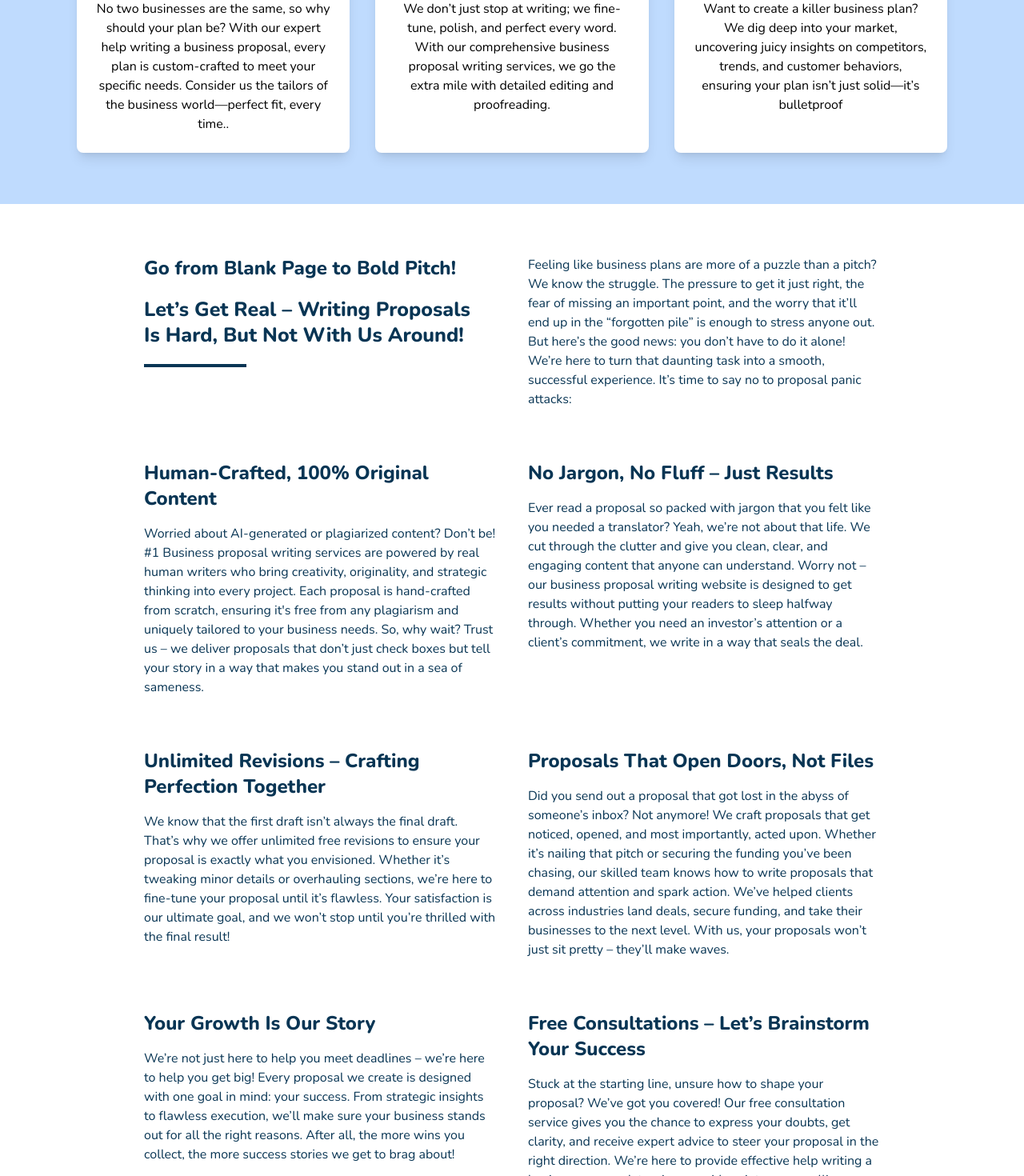
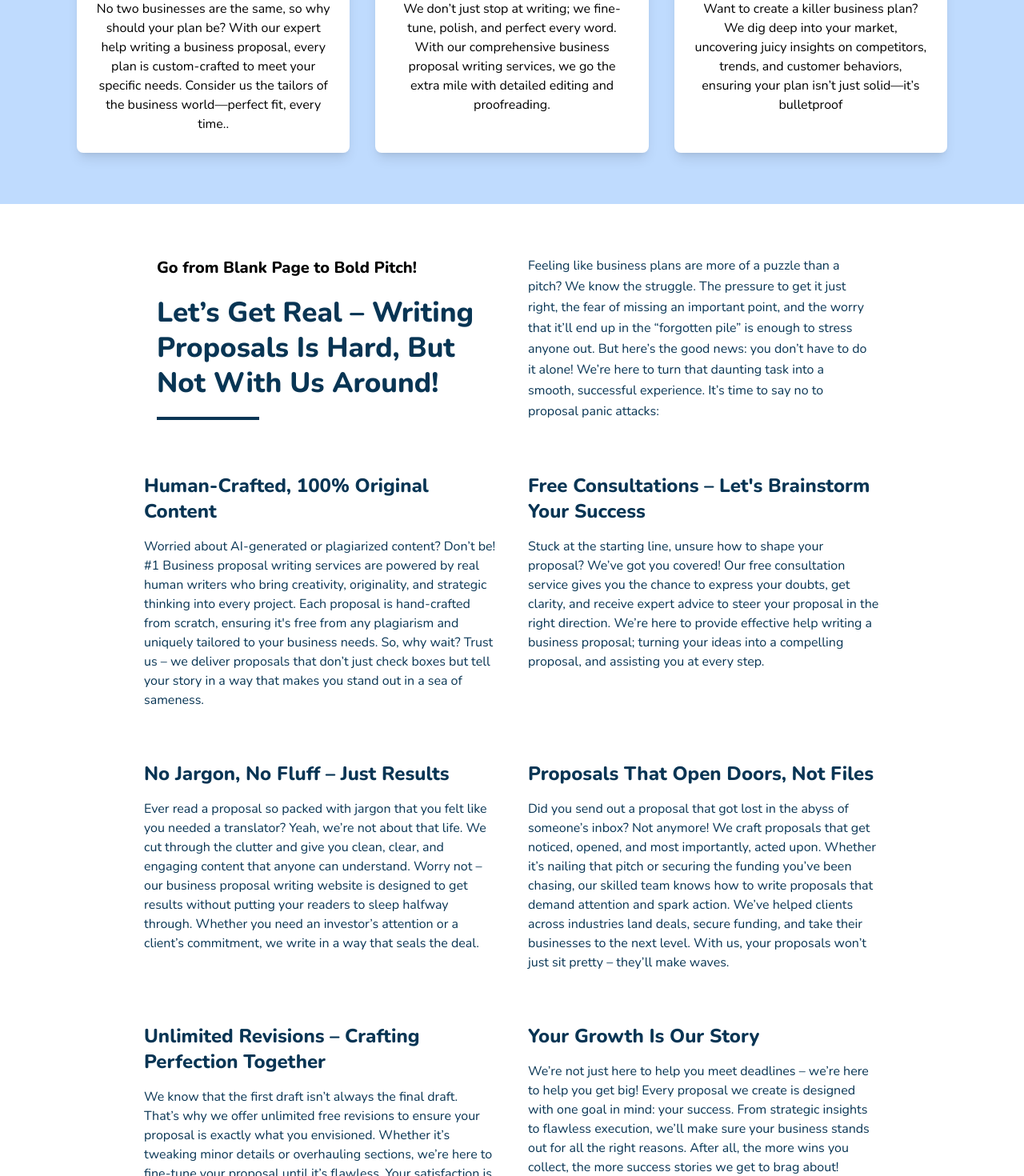
Before and after one commit to maaz2022/BusinessProposalWriting, a Next.js app: page / in a window 1280 px wide. Shown: the part 4068-5538 px from the top of the page at 80% size. Built offline with nearby package versions, Linux system fonts and the light colour scheme.

Commit message:
issues res

```diff
--- a/components/aboutComponents/FourthSection.tsx
+++ b/components/aboutComponents/FourthSection.tsx
@@ -23,7 +23,7 @@ const FourthSection = () => {
             Your Mission Is Our Mission!
           </span>
                  <p className="text-[#083554] mt-4 text-[14px] lg:text-[16px] leading-relaxed">
-                At <b>Business Proposal Writer</b>, we’re not just about putting words on the paper—we build door-opening opportunities. Think of us as the ultimate sidekick, ensuring your proposal packs a punch no matter what! Whether you&apos;re about to seal that make-or-break deal, charm the socks off investors, or kick-start your next big project, we’re laser-focused on helping you crush it. Your dreams? We&aposre chasing them right with you. We’re all in, crafting proposals that do more than talk—they shout, “Let’s make this happen!”
+                At <b>Business Proposal Writer</b>, we’re not just about putting words on the paper—we build door-opening opportunities. Think of us as the ultimate sidekick, ensuring your proposal packs a punch no matter what! Whether you&apos;re about to seal that make-or-break deal, charm the socks off investors, or kick-start your next big project, we’re laser-focused on helping you crush it. Your dreams? We&apos;re chasing them right with you. We’re all in, crafting proposals that do more than talk—they shout, “Let’s make this happen!”
                 </p>
                  <p className="text-[#083554] mt-4 text-[14px] lg:text-[16px] leading-relaxed">
                 So, ready to turn heads and take names? We’ll make your next big move the smoothest one yet!
--- a/components/homeComponents/EighthSection.tsx
+++ b/components/homeComponents/EighthSection.tsx
@@ -11,18 +11,18 @@ const persons = [
     title: 'Isabella Grant'
     },
   {
-    name: 'Nathaniel Carter',
+    name: 'Chloe',
     profession: 'MBA Candidate',
     description: "These guys exceeded my expectations with their exceptional business proposal writing services! The professional writers here were attentive to my needs, and the final proposal was simply outstanding. Their team is not only engaging and effective but also dedicated to delivering high-quality work.",
     image: '/Ellipse 13.png',
-    title: 'Nathaniel Carter'
+    title: 'Chloe'
   },
   {
-    name: 'Chloe',
+    name: 'Nathaniel Carter',
     profession: 'Business Administration Student',
     description: "Their unique approach to business proposals set me apart from the competition and helped me land the internship of my dreams. I highly recommend this business proposal writing agency to anyone looking for authentic online help!",
     image: '/Ellipse 14.png',
-    title: 'Chloe'
+    title: 'Nathaniel Carter'
   },
 ];
 
--- a/components/homeComponents/Fifth.tsx
+++ b/components/homeComponents/Fifth.tsx
@@ -28,7 +28,7 @@ const FifthSection = () => {
           </span>
 
           <p className="text-[#083554] mt-4 text-[14px] sm:text-[14px] lg:text-[16px]">
-            From Scribbles to Signatures; Proposals Crafted So Perfectly, They&apos;ll Think You’ve Read Their Minds. Because When Your Business Ideas Are Wrapped in Perfection, &aposYes&apos is The Only Answer You’ll Get—Guaranteed to Make Even the Toughest Client Smile!
+            From Scribbles to Signatures; Proposals Crafted So Perfectly, They&apos;ll Think You’ve Read Their Minds. Because When Your Business Ideas Are Wrapped in Perfection, &apos;Yes&apos; is The Only Answer You’ll Get—Guaranteed to Make Even the Toughest Client Smile!
           </p>
 
           <button className="px-6 py-2 bg-[#124680] text-white flex items-center gap-3 text-[18px] sm:text-[20px] justify-center hover:bg-blue-400 duration-300 mt-5">
--- a/components/homeComponents/SeventhSection.tsx
+++ b/components/homeComponents/SeventhSection.tsx
@@ -5,17 +5,19 @@ const SeventhSection = () => {
     <section className="bg-white py-16 px-4 xl:px-20 lg:px-0 text-[#083554]">
 
 
-      <div className="grid grid-cols-1 lg:grid-cols-2 gap-10 lg:mx-[100px]">
-        <div className="w-full md:w-full max-w-[430px] space-y-5">
-          <h3 className='text-xl md:text-2xl font-bold'>Go from Blank Page to Bold Pitch!</h3>
-          <h2 className="text-2xl md:text-[25px] font-bold text-[#083554] mb-4">
+<div className="flex flex-col lg:flex-row gap-10 lg:mx-[100px]  lg:items-center px-4 ">
+  {/* Left Section */}
+  <div className="w-full max-w-full lg:max-w-[600px] space-y-5">
+    <span className="text-xl font-bold text-black">Go from Blank Page to Bold Pitch!</span>
+    <h2 className="text-2xl md:text-[35px] font-bold text-[#083554] mb-4 leading-tight">
       Let’s Get Real – Writing Proposals Is Hard, But Not With Us Around!
     </h2>
-          <div className='w-20 md:w-32 font-semibold mb-4 border-b-4 border-[#083554]'></div>
+    <div className="w-20 md:w-32 font-semibold mb-4 border-b-4 border-[#083554]"></div>
   </div>
 
-        <div className="w-full">
-          <p className='text-[14px] lg:text-[16px] max-w-4xl'>
+  {/* Right Section */}
+  <div className="w-full lg:max-w-[1200px] flex justify-center lg:justify-start lg:ml-0 2xl:ml-20 xl:mr-30">
+    <p className="text-[14px] sm:text-[15px] lg:text-[16px] leading-relaxed max-w-full">
       Feeling like business plans are more of a puzzle than a pitch? We know the struggle. The pressure to get it just right, the fear of missing an important point, and the worry that it’ll end up in the “forgotten pile” is enough to stress anyone out. But here’s the good news: you don’t have to do it alone! We’re here to turn that daunting task into a smooth, successful experience. It’s time to say no to proposal panic attacks:
     </p>
   </div>
@@ -31,9 +33,26 @@ const SeventhSection = () => {
         </div>
 
         <div className="max-w-2xl">
+          <h3 className="text-xl md:text-2xl font-bold mb-4 text-[#083554]">Free Consultations – Let&apos;s Brainstorm Your Success</h3>
+          <p className="text-[14px] md:text-[16px]">
+            Stuck at the starting line, unsure how to shape your proposal? We’ve got you covered! Our free consultation service gives you the chance to express your doubts, get clarity, and receive expert advice to steer your proposal in the right direction. We’re here to provide effective help writing a business proposal; turning your ideas into a compelling proposal, and assisting you at every step.
+          </p>
+        </div>
+      </div>
+
+
+      <div className="grid grid-cols-1 lg:grid-cols-2 gap-10 mt-16 lg:mx-[40px] xl:mx-[100px]">
+        <div className="max-w-2xl">
           <h3 className="text-xl md:text-2xl font-bold mb-4 text-[#083554]">No Jargon, No Fluff – Just Results</h3>
+          <p className="text-[14px] md:text-[16px] max-w-3xl">
+            Ever read a proposal so packed with jargon that you felt like you needed a translator? Yeah, we’re not about that life. We cut through the clutter and give you clean, clear, and engaging content that anyone can understand. Worry not – our business proposal writing website is designed to get results without putting your readers to sleep halfway through. Whether you need an investor’s attention or a client’s commitment, we write in a way that seals the deal.
+          </p>
+        </div>
+
+        <div className="max-w-2xl">
+          <h3 className="text-xl md:text-2xl font-bold mb-4 text-[#083554]">Proposals That Open Doors, Not Files</h3>
           <p className="text-[14px] md:text-[16px]">
-            Ever read a proposal so packed with jargon that you felt like you needed a translator? Yeah, we’re not about that life. We cut through the clutter and give you clean, clear, and engaging content that anyone can understand. Worry not – our business proposal writing website is designed to get results without putting your readers to sleep halfway through. Whether you need an investor’s attention or a client’s commitment, we write in a way that seals the deal.
+            Did you send out a proposal that got lost in the abyss of someone’s inbox? Not anymore! We craft proposals that get noticed, opened, and most importantly, acted upon. Whether it’s nailing that pitch or securing the funding you’ve been chasing, our skilled team knows how to write proposals that demand attention and spark action. We’ve helped clients across industries land deals, secure funding, and take their businesses to the next level. With us, your proposals won’t just sit pretty – they’ll make waves.
           </p>
         </div>
       </div>
@@ -48,26 +67,9 @@ const SeventhSection = () => {
         </div>
 
         <div className="max-w-2xl">
-          <h3 className="text-xl md:text-2xl font-bold mb-4 text-[#083554]">Proposals That Open Doors, Not Files</h3>
+          <h3 className="text-xl md:text-2xl font-bold mb-4 text-[#083554]">Your Growth Is Our Story</h3>
           <p className="text-[14px] md:text-[16px]">
-            Did you send out a proposal that got lost in the abyss of someone’s inbox? Not anymore! We craft proposals that get noticed, opened, and most importantly, acted upon. Whether it’s nailing that pitch or securing the funding you’ve been chasing, our skilled team knows how to write proposals that demand attention and spark action. We’ve helped clients across industries land deals, secure funding, and take their businesses to the next level. With us, your proposals won’t just sit pretty – they’ll make waves.
-          </p>
-        </div>
-      </div>
-
-
-      <div className="grid grid-cols-1 lg:grid-cols-2 gap-10 mt-16 lg:mx-[40px] xl:mx-[100px]">
-        <div className="max-w-2xl">
-          <h3 className="text-xl md:text-2xl font-bold mb-4 text-[#083554]">Your Growth Is Our Story</h3>
-          <p className="text-[14px] md:text-[16px] max-w-3xl">
            We’re not just here to help you meet deadlines – we’re here to help you get big! Every proposal we create is designed with one goal in mind: your success. From strategic insights to flawless execution, we’ll make sure your business stands out for all the right reasons. After all, the more wins you collect, the more success stories we get to brag about!
-          </p>
-        </div>
-
-        <div className="max-w-2xl">
-          <h3 className="text-xl md:text-2xl font-bold mb-4 text-[#083554]">Free Consultations – Let’s Brainstorm Your Success</h3>
-          <p className="text-[14px] md:text-[16px]">
-            Stuck at the starting line, unsure how to shape your proposal? We’ve got you covered! Our free consultation service gives you the chance to express your doubts, get clarity, and receive expert advice to steer your proposal in the right direction. We’re here to provide effective help writing a business proposal; turning your ideas into a compelling proposal, and assisting you at every step.
           </p>
         </div>
       </div>
```
Also changed, not shown: app/layout.tsx (+4 -4 lines). Lines whose indentation alone changed are shown as unchanged.
